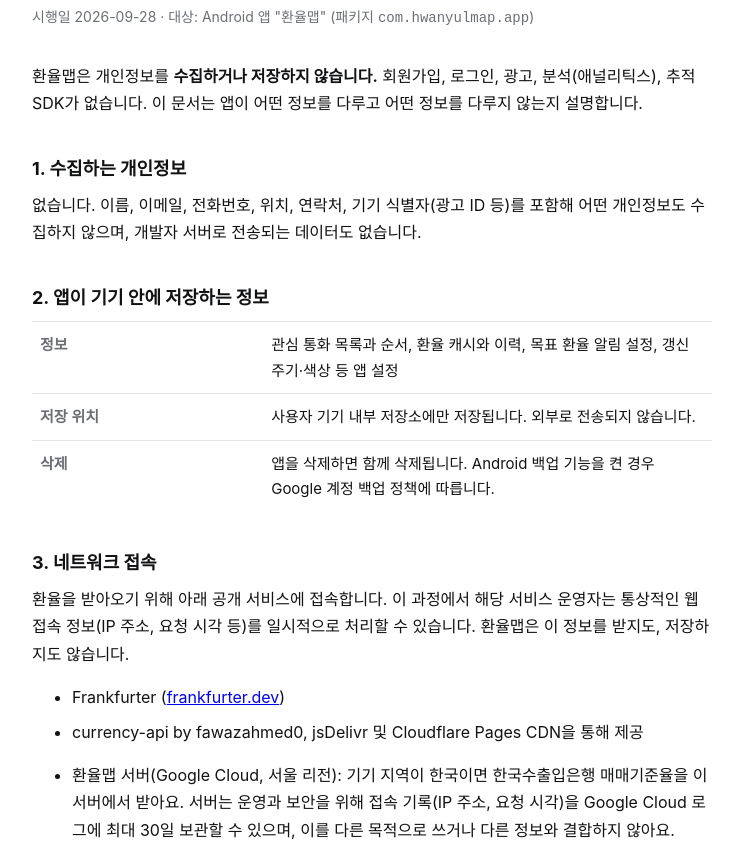
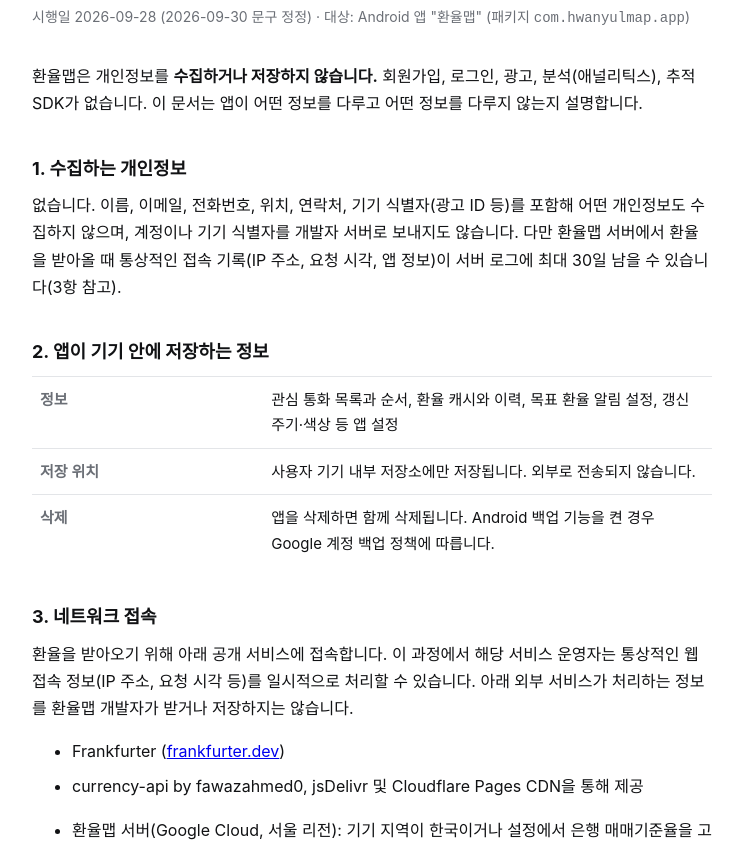
Before and after one commit to seong918/hwanyulmap-privacy, a plain HTML site: page privacy.html in a window 1280 px wide. Shown: the part 87-934 px from the top of the page, without its empty margins (268-1011 px from the left). Drawn offline with Linux system fonts and the light colour scheme.

Commit message:
서버 접속 기록 문구 정정, 은행 기준 선택 조건, 대상 연령 일치

```diff
--- a/privacy.html
+++ b/privacy.html
@@ -22,12 +22,12 @@
 <body>
 <main>
 <h1>환율맵 개인정보처리방침</h1>
-<p class="meta">시행일 2026-09-28 · 대상: Android 앱 "환율맵" (패키지 <code>com.hwanyulmap.app</code>)</p>
+<p class="meta">시행일 2026-09-28 (2026-09-30 문구 정정) · 대상: Android 앱 "환율맵" (패키지 <code>com.hwanyulmap.app</code>)</p>
 
 <p>환율맵은 개인정보를 <strong>수집하거나 저장하지 않습니다.</strong> 회원가입, 로그인, 광고, 분석(애널리틱스), 추적 SDK가 없습니다. 이 문서는 앱이 어떤 정보를 다루고 어떤 정보를 다루지 않는지 설명합니다.</p>
 
 <h2>1. 수집하는 개인정보</h2>
-<p>없습니다. 이름, 이메일, 전화번호, 위치, 연락처, 기기 식별자(광고 ID 등)를 포함해 어떤 개인정보도 수집하지 않으며, 개발자 서버로 전송되는 데이터도 없습니다.</p>
+<p>없습니다. 이름, 이메일, 전화번호, 위치, 연락처, 기기 식별자(광고 ID 등)를 포함해 어떤 개인정보도 수집하지 않으며, 계정이나 기기 식별자를 개발자 서버로 보내지도 않습니다. 다만 환율맵 서버에서 환율을 받아올 때 통상적인 접속 기록(IP 주소, 요청 시각, 앱 정보)이 서버 로그에 최대 30일 남을 수 있습니다(3항 참고).</p>
 
 <h2>2. 앱이 기기 안에 저장하는 정보</h2>
 <table>
@@ -37,13 +37,13 @@
 </table>
 
 <h2>3. 네트워크 접속</h2>
-<p>환율을 받아오기 위해 아래 공개 서비스에 접속합니다. 이 과정에서 해당 서비스 운영자는 통상적인 웹 접속 정보(IP 주소, 요청 시각 등)를 일시적으로 처리할 수 있습니다. 환율맵은 이 정보를 받지도, 저장하지도 않습니다.</p>
+<p>환율을 받아오기 위해 아래 공개 서비스에 접속합니다. 이 과정에서 해당 서비스 운영자는 통상적인 웹 접속 정보(IP 주소, 요청 시각 등)를 일시적으로 처리할 수 있습니다. 아래 외부 서비스가 처리하는 정보를 환율맵 개발자가 받거나 저장하지는 않습니다.</p>
 <ul>
 <li>Frankfurter (<a href="https://frankfurter.dev">frankfurter.dev</a>)</li>
 <li>currency-api by fawazahmed0, jsDelivr 및 Cloudflare Pages CDN을 통해 제공</li>
 </ul>
 <ul>
-<li>환율맵 서버(Google Cloud, 서울 리전): 기기 지역이 한국이면 한국수출입은행 매매기준율을 이 서버에서 받아요. 서버는 운영과 보안을 위해 접속 기록(IP 주소, 요청 시각)을 Google Cloud 로그에 최대 30일 보관할 수 있으며, 이를 다른 목적으로 쓰거나 다른 정보와 결합하지 않아요.</li>
+<li>환율맵 서버(Google Cloud, 서울 리전): 기기 지역이 한국이거나 설정에서 은행 매매기준율을 고른 경우 한국수출입은행 매매기준율을 이 서버에서 받아요. 서버는 운영과 보안을 위해 접속 기록(IP 주소, 요청 시각, 앱 정보인 User-Agent)을 Google Cloud 로그에 최대 30일 보관할 수 있으며, 이를 다른 목적으로 쓰거나 다른 정보와 결합하지 않아요.</li>
 </ul>
 <p>각 서비스의 정책은 해당 서비스의 안내를 따릅니다.</p>
 
@@ -58,7 +58,7 @@
 <p>수집하는 개인정보가 없으므로 제3자 제공과 처리 위탁도 없습니다.</p>
 
 <h2>6. 아동의 개인정보</h2>
-<p>앱은 모든 연령이 사용할 수 있으며, 아동을 포함한 누구의 개인정보도 수집하지 않습니다.</p>
+<p>앱은 만 18세 이상 사용자를 대상으로 하며, 아동을 포함한 누구의 개인정보도 수집하지 않습니다.</p>
 
 <h2>7. 문의</h2>
 <p>이 방침에 관한 문의는 앱의 설정 &gt; 고객센터 &gt; 문의하기 또는 아래 이메일로 보내 주세요.</p>
```
